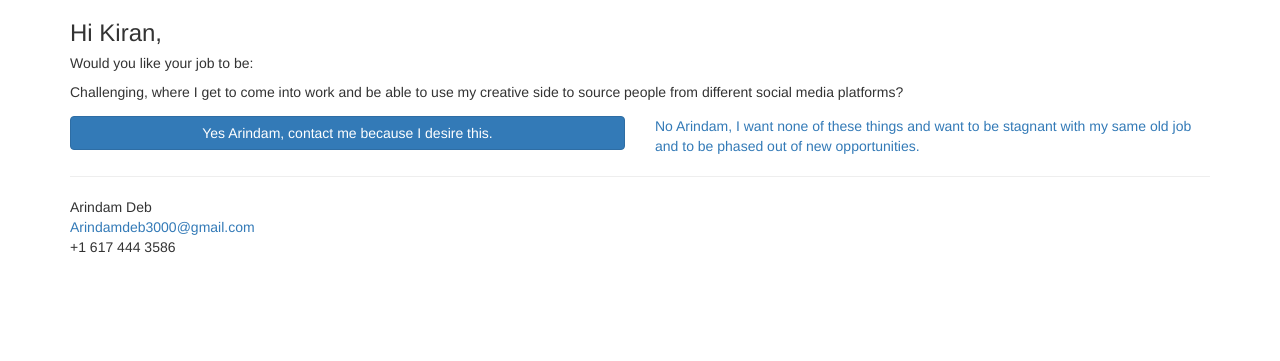
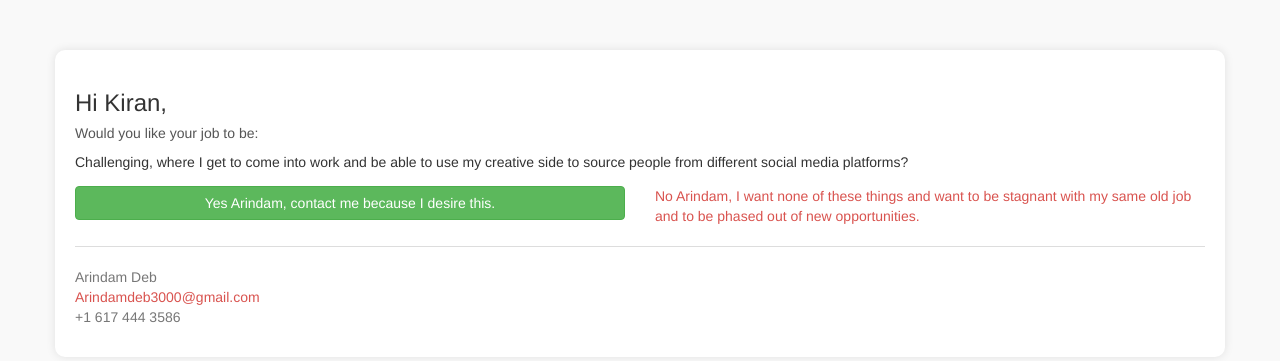
Before and after one commit to Arindamdeb2000/Candidate-Autoresponse, a plain HTML site: page index.html in a window 1280 px wide. Drawn offline with nearby package versions, Linux system fonts and the light colour scheme.

Commit message:
Update index.html

```diff
--- a/index.html
+++ b/index.html
@@ -1,9 +1,56 @@
+<!DOCTYPE html>
+<html lang="en">
 
 <head>
     <meta charset="utf-8">
     <title>LinkedIn Recruiter Message</title>
     <link rel="stylesheet" href="https://cdnjs.cloudflare.com/ajax/libs/twitter-bootstrap/3.3.7/css/bootstrap.min.css">
-    <!-- Yeah, I'm using bootstrap. It's a joke project. Get over it. -->
+    <style>
+        body {
+            background-color: #f9f9f9;
+        }
+
+        .container {
+            background-color: #fff;
+            border-radius: 10px;
+            box-shadow: 0 0 10px rgba(0, 0, 0, 0.1);
+            padding: 20px;
+            margin-top: 50px;
+        }
+
+        h3 {
+            color: #333;
+        }
+
+        h5 {
+            color: #555;
+        }
+
+        .btn-primary {
+            background-color: #5cb85c;
+            border-color: #4cae4c;
+        }
+
+        .btn-primary:hover {
+            background-color: #4cae4c;
+        }
+
+        a {
+            color: #d9534f;
+        }
+
+        a:hover {
+            color: #c9302c;
+        }
+
+        hr {
+            border-color: #ddd;
+        }
+
+        #sender {
+            color: #777;
+        }
+    </style>
 </head>
 
 <body>
@@ -13,10 +60,10 @@
         <div id="pitch" style="margin-bottom:1em;"></div>
         <div class="row">
             <div class="col-sm-6">
-                <button onclick="email.nextPitch()" type="button" class="btn btn-block btn-primary" id="affirmative-response"></button>
+                <button onclick="email.nextPitch()" type="button" class="btn btn-block btn-primary" id="affirmative-response">Yes, I'm Interested!</button>
             </div>
             <div class="col-sm-6">
-                <a href="" onclick="email.noThanks()" id="negative-response"></a>
+                <a href="" onclick="email.noThanks()" id="negative-response">No, Thanks</a>
             </div>
         </div>
         <hr>
```
